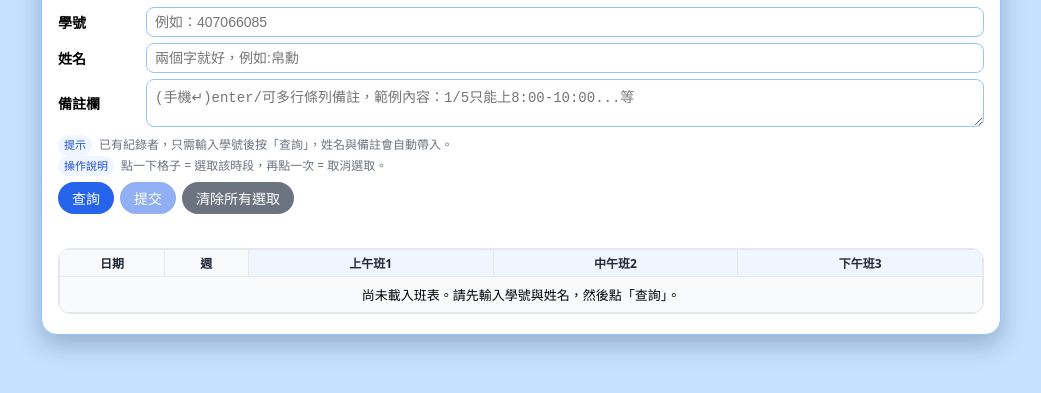
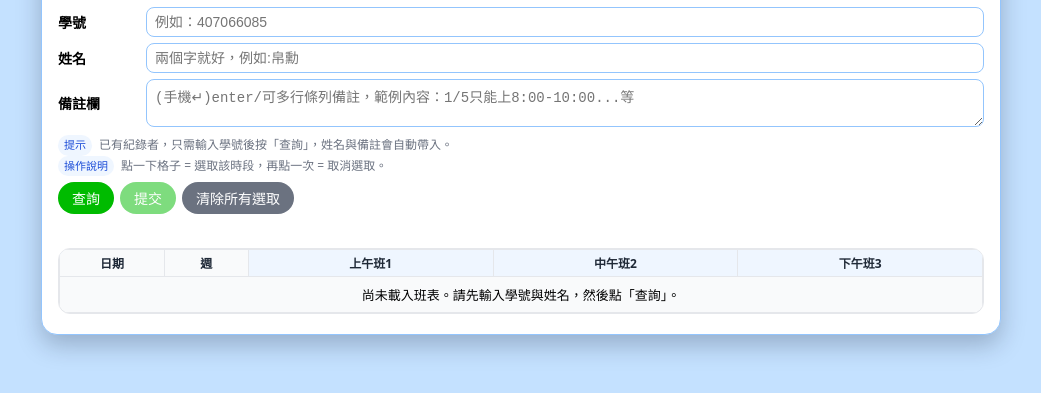
Before and after one commit to 134767/PartTime, a plain HTML site: page index.html in a window 1280 px wide. Shown: the part 107-500 px from the top of the page, without its empty margins (119-1160 px from the left). Drawn offline with Linux system fonts and the light colour scheme.

Commit message:
Update index.html

```diff
--- a/index.html
+++ b/index.html
@@ -84,7 +84,7 @@
       padding: 6px 14px;
       border-radius: 999px;
       border: none;
-      background: #2563eb;
+      background: #00BB00;
       color: #fff;
       font-size: 14px;
       cursor: pointer;
```
